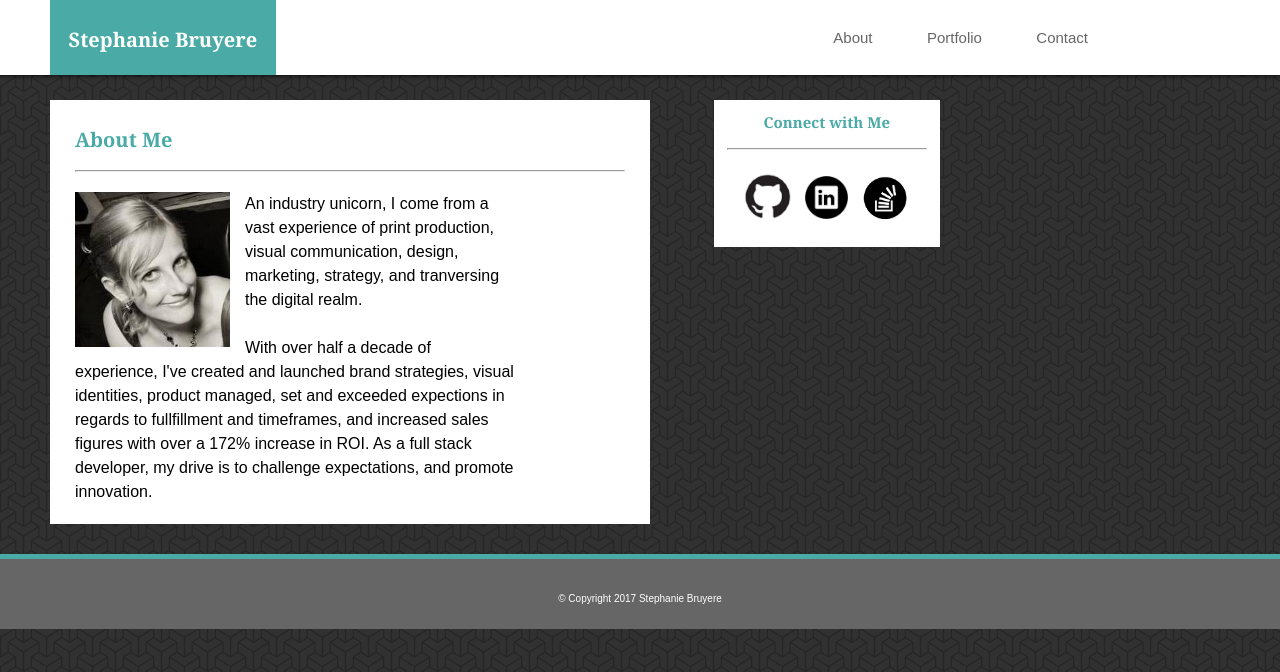
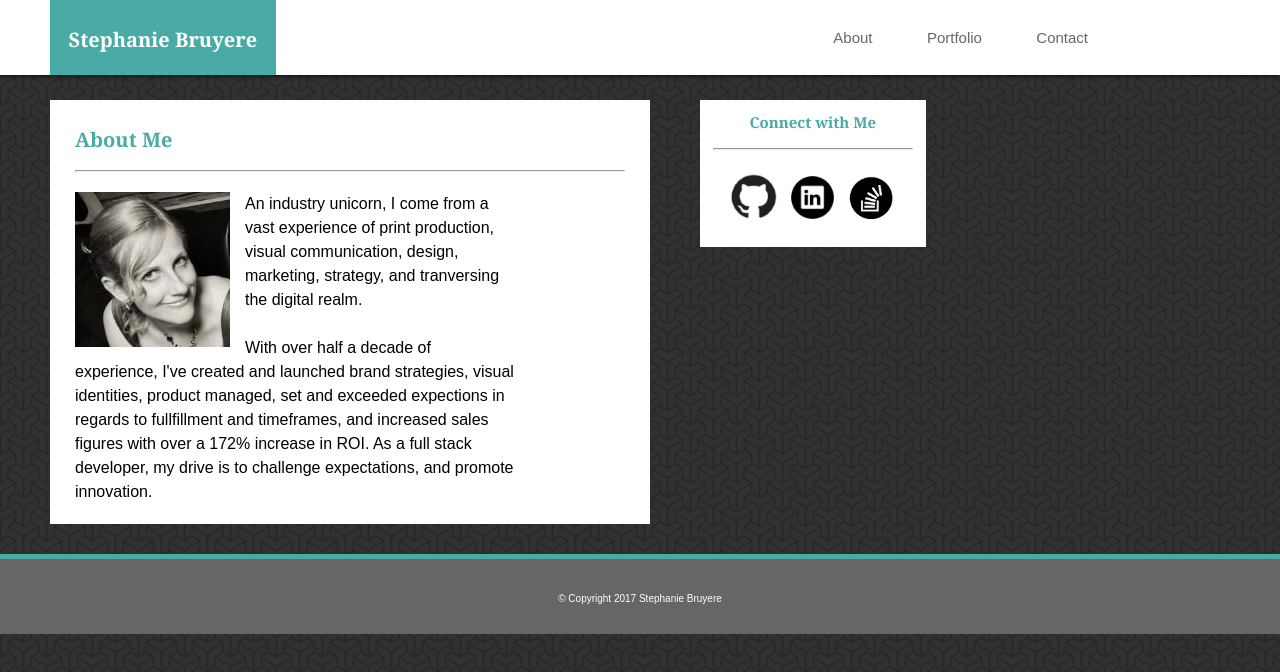
Before and after one commit to StephBruyere/Basic-Portfolio, a plain HTML site: page index.html in a window 1280 px wide. Drawn offline with Linux system fonts and the light colour scheme.

Commit message:
revision on final files

```diff
--- a/assets/css/style.css
+++ b/assets/css/style.css
@@ -29,7 +29,6 @@ h1 {
 	float:left;
 	width:25%;
 	max-width:200px;
-	bottom:0;
 	margin-left:50px;
 	color:white;
 	font-size: 20px;
@@ -221,7 +220,6 @@ hr {
 	line-height: 1.5;
 	font-size:16px;
 	text-align: left;
-	position: relative;
 	width:80%;
 }
 
@@ -238,8 +236,7 @@ hr {
 	margin-top: 100px;
 	z-index:-1;
 	float:left;
-	margin-left:5%;
-	margin-bottom: 200px;
+	margin-left:50px;
 	font-family: Georgia, Times, Time New Roman, serif;
 	font-weight:bold;
 	font-size: 15px;
@@ -258,13 +255,13 @@ h3 {
 	padding-bottom:20px;
 }
 
-footer {
+.footer {
+	position:relative;
+	float:left;
 	background-color: #666666;
-	margin-top: -3em;
-	float: left;
-	bottom:0;
+	bottom:0px;
 	width: 100%;
-	height:35px;
+	height:40px;
 	text-align: center;
 	color: white;
 	font-size: 10px;;
--- a/index.html
+++ b/index.html
@@ -54,9 +54,11 @@
 
 			</div>
 
+			<div class="footer"> &#169 Copyright 2017 Stephanie Bruyere </div>
+
 		</section>
 
-		<footer> &#169 Copyright 2017 Stephanie Bruyere </footer>
+
 
 	</body>
 
```
Also changed, not shown: contact.html (+2 -1 lines), portfolio.html (+3 -1 lines).
